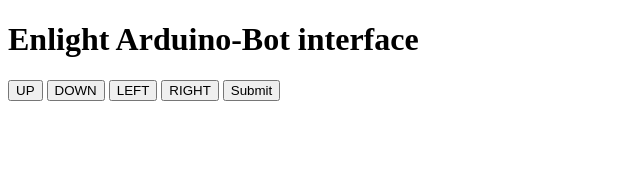
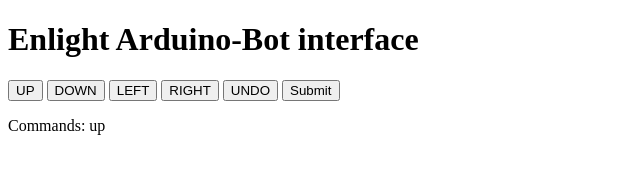
Before and after one commit to Enlight-UW/Robot-Interface, a website: page views/index.html in a window 1280 px wide. Both pictures are taken after a click on the button "UP". Shown: the whole page, without its empty margins (0-640 px from the left). Drawn offline with Linux system fonts and the light colour scheme.

Commit message:
Added in UNDO button + visualization of current commands
Added in on page funtion that allows user to undo the last command.
Additionally, an element was added on screen to show the current
command sequence.

Signed-off-by: Tom Schutte <tjschutte@wisc.edu>

```diff
--- a/index.js
+++ b/index.js
@@ -18,7 +18,7 @@
 const app = express();
 app.set('port', process.env.PORT || 3000);
 app.set('views', __dirname + '/views');
-// ejs is something we will use later to make the html better
+// ejs is something we may use late to make the page look a little prettier
 app.engine('html', require('ejs').renderFile);
 
 /** bodyParser.urlencoded(options)
@@ -49,10 +49,10 @@
 app.post('/', function handlePost(req, res) {
   console.log('POST /index');
   console.log(req.body.cmd);
+  console.log();
   // right back to the page
   res.render('index.html');
 });
-
 
 /**
  * Start Express server.
--- a/views/index.html
+++ b/views/index.html
@@ -14,11 +14,14 @@
     <button type="button" class="box" onclick="addCommand('down')">DOWN</button>
     <button type="button" class="box" onclick="addCommand('left')">LEFT</button>
     <button type="button" class="box" onclick="addCommand('right')">RIGHT</button>
+    <button type="button" class="box" onclick="undo()">UNDO</button>
 
     <button type="button" class="box" name="commands" onclick="submitCmds()">Submit</button>
     <!--
       Input element we use to pass the commands array
     -->
+    <p id="sequence_vis" value="">
+    </p>
     <input type="hidden" name="cmd[cmd]" id="sequence" value=10>
   </body>
   <script>
@@ -30,7 +33,23 @@
     };
     function addCommand(cmd) {
       commands.push(cmd);
+      var currSequence = document.getElementById("sequence_vis");
+      currSequence.innerHTML = "Commands:";
+
+      for (var i = 0; i < commands.length; i++) {
+          currSequence.innerHTML += " " + commands[i];
+      }
       console.log(cmd + ' was added to command queue');
+      console.log(commands);
+    };
+    function undo() {
+      var cmd = commands.pop();
+      var currSequence = document.getElementById("sequence_vis");
+      currSequence.innerHTML = "Commands:";
+      for (var i = 0; i < commands.length; i++) {
+          currSequence.innerHTML += " " + commands[i];
+      }
+      console.log(cmd + ' was removed from command queue');
       console.log(commands);
     };
   </script>
```
